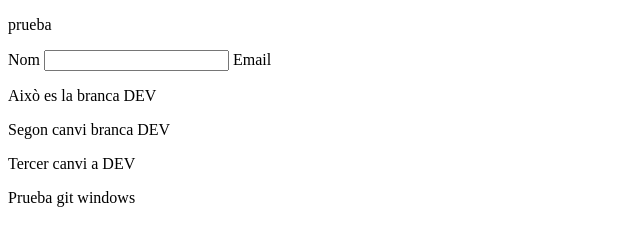
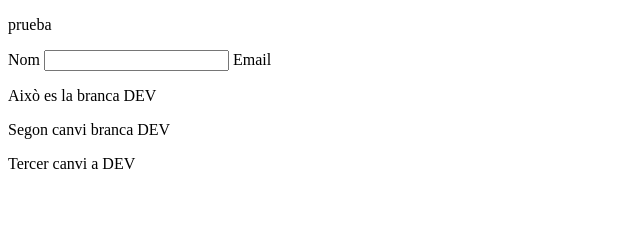
Before and after one commit to scobo04/activitat-ed-llmqs, a plain HTML site: page prueba.html in a window 1280 px wide. Shown: the whole page, without its empty margins (0-640 px from the left). Drawn offline with Linux system fonts and the light colour scheme.

Commit message:
Deshacer cambios git windows

```diff
--- a/prueba.html
+++ b/prueba.html
@@ -35,6 +35,5 @@
     <p>Això es la branca DEV</p>
     <p>Segon canvi branca DEV</p>
     <p>Tercer canvi a DEV</p>
-    <p>Prueba git windows</p>
 </body>
 </html>
```
